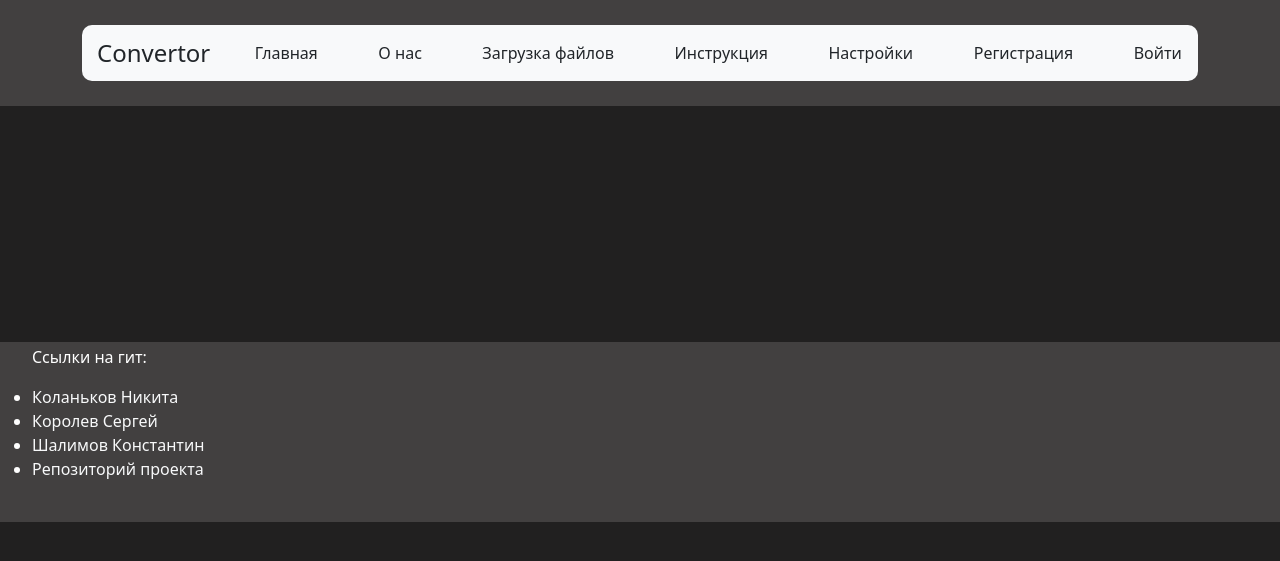
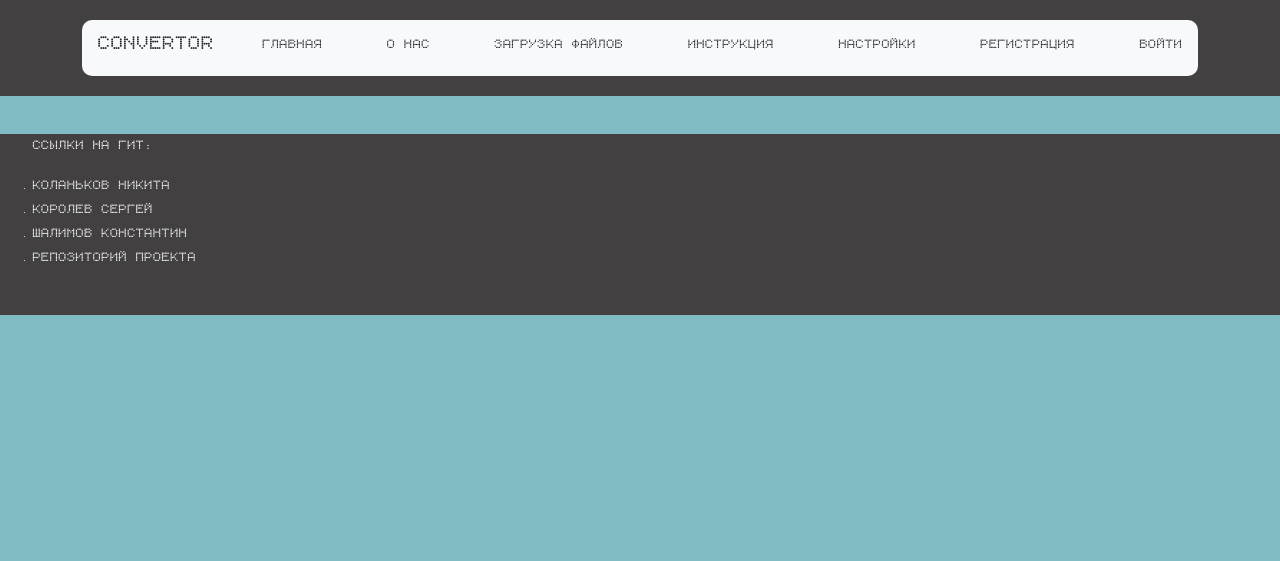
Before and after one commit to NonHexagon/Text_to_audio_service, a Flask app: page /index in a window 1280 px wide. Shown: the top 561 px of the page. Run offline with Flask 3, Linux system fonts and the light colour scheme; some libraries are stand-ins or nearby versions.

Commit message:
Update style.css

```diff
--- a/Сайт/static/css/style.css
+++ b/Сайт/static/css/style.css
@@ -1,5 +1,24 @@
+@font-face {
+    font-family: '5mal6Lampen';
+    src: url('fonts/5mal6Lampen.eot');
+    src: url('fonts/5mal6Lampen.eot?#iefix') format('embedded-opentype'),
+        url('fonts/5mal6Lampen.woff2') format('woff2'),
+        url('fonts/5mal6Lampen.woff') format('woff'),
+        url('fonts/5mal6Lampen.svg#5mal6Lampen') format('svg');
+    font-weight: normal;
+    font-style: normal;
+    font-display: swap;
+}
+
+.your-style {
+    font-family: '5mal6Lampen';
+    font-weight: normal;
+    font-style: normal;
+}
+
 body {
-    background: #212020;
+    background: #80bac2;
+    font-family: '5mal6Lampen';
 }
 
 #just-new-line{
@@ -9,25 +28,42 @@ white-space: pre-wrap;
 section {
     margin-left: 25%;
     margin-right: 25%;
-    margin-top: 120px;
-    margin-bottom: 236px;
+    margin-top: 3%;
+    margin-bottom: 3%;
+    font-family: '5mal6Lampen';
+	font-size: 20px;
 }
+
+h2,
+h3 {
+font-family: '5mal6Lampen';
+}
+
 
 nav {
 border-radius: 10px;
+font-family: '5mal6Lampen';
 }
+
+input[type="text"] {
+   border: 1px solid #cccccc;
+   border-radius: 3px;
+   font-size: 11px;
+   font-family: font-family: '5mal6Lampen';
+   }
+
 
 footer,
 section {
   padding: 0% 0;
 }
 
-header, footer {
+footer, header {
       background: rgb(66, 64, 64);
 }
 
 header {
-  padding: 25px 0;
+  padding: 20px 0;
 }
 
 h3 {
```
